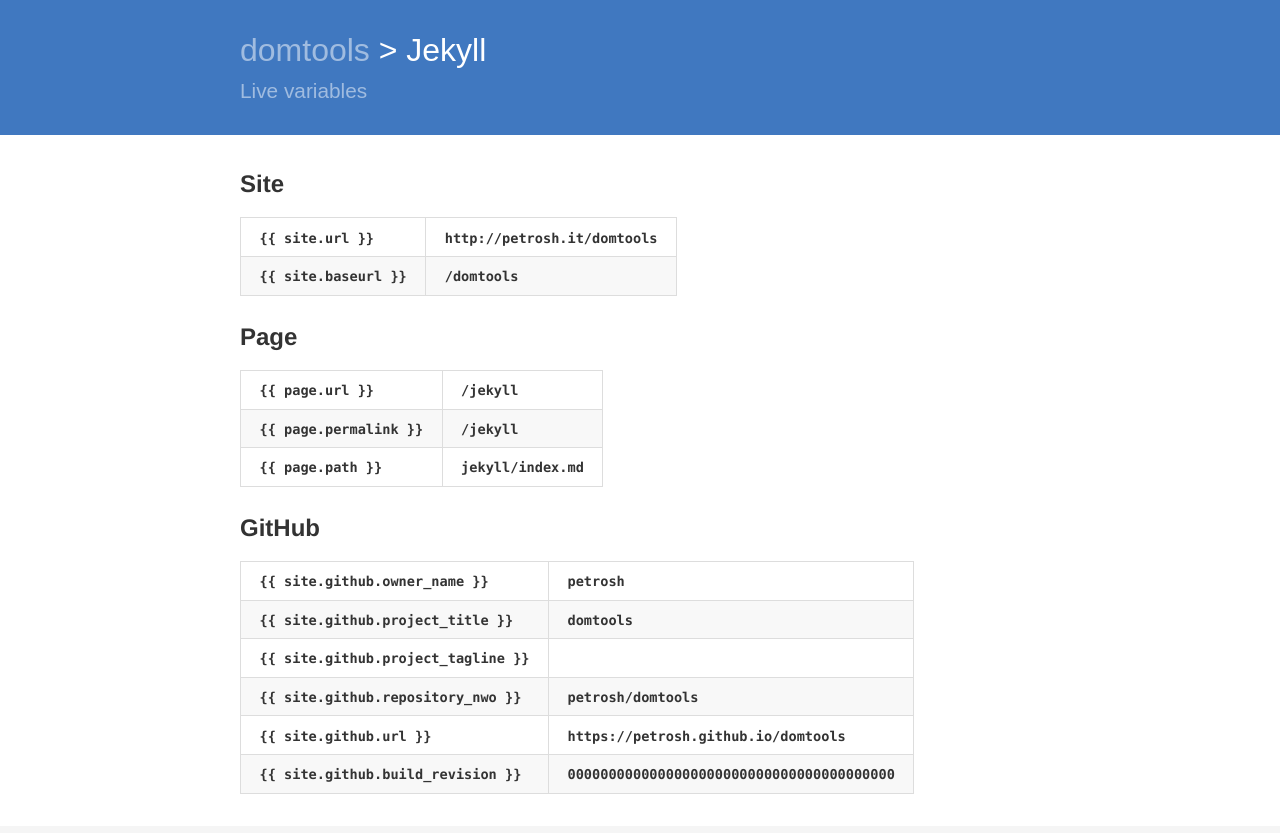
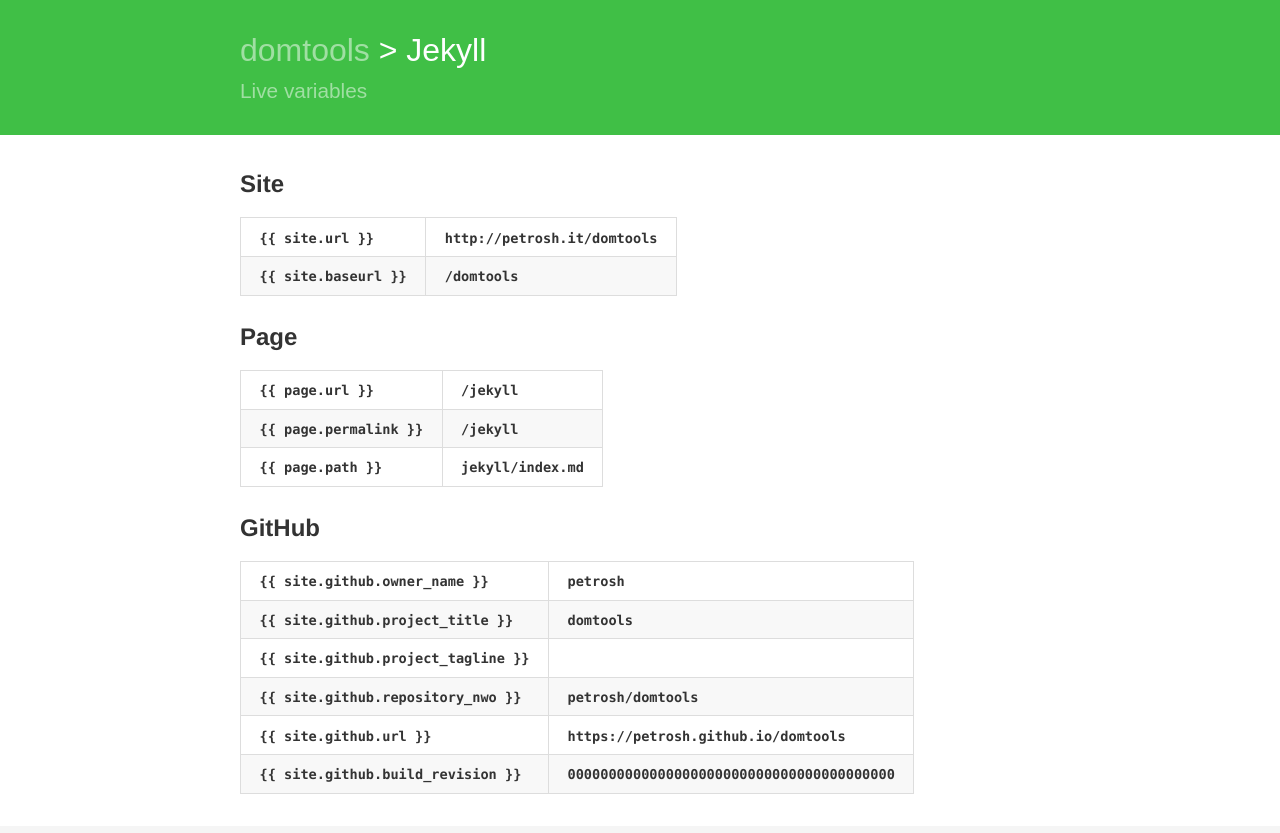
Before and after one commit to petrosh/domtools, a Jekyll site: the page built from jekyll/index.md, in a window 1280 px wide. Shown: the top 833 px of the page. Built offline with Jekyll 4.4.1, drawn with Linux system fonts in a browser that asks for light colours.

Commit message:
Add brand colors

```diff
--- a/css/layout.sass
+++ b/css/layout.sass
@@ -1,20 +1,23 @@
 ---
 # Only the main Sass file needs front matter (the dashes are enough)
 ---
-$brand-color:			 #4078c0
-$lightred:				 #c04040
+// Page brand colors
+$brand-color:			#4078c0
+$lightred:				#c04040
+$forest:					#40bf46
+$melma:						#004040
 
 $header-text-color:rgba(255,255,255,0.5)
 $transparent-white: rgba(255,255,255,0.1)
 
-$white:						 #fff
-$light-grey-color: #f5f5f5
+$white:						#fff
+$light-grey-color:#f5f5f5
 
 // Width of the content (is initial if body.wide)
-$content-width:    50rem
+$content-width:   50rem
 
-$on-palm:          600px
-$on-laptop:        800px
+$on-palm:         600px
+$on-laptop:       800px
 
 // Use media queries like this:
 // @include media-query($on-palm) {
@@ -123,3 +126,15 @@
 		color: $lightred
 	header
 		background-color: $lightred
+
+body.forest
+	main a
+		color: $forest
+	header
+		background-color: $forest
+
+body.melma
+	main a
+		color: $melma
+	header
+		background-color: $melma
```
